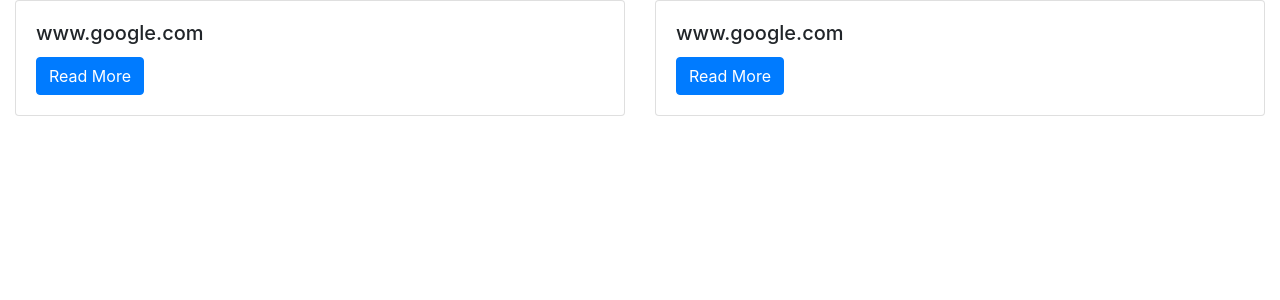
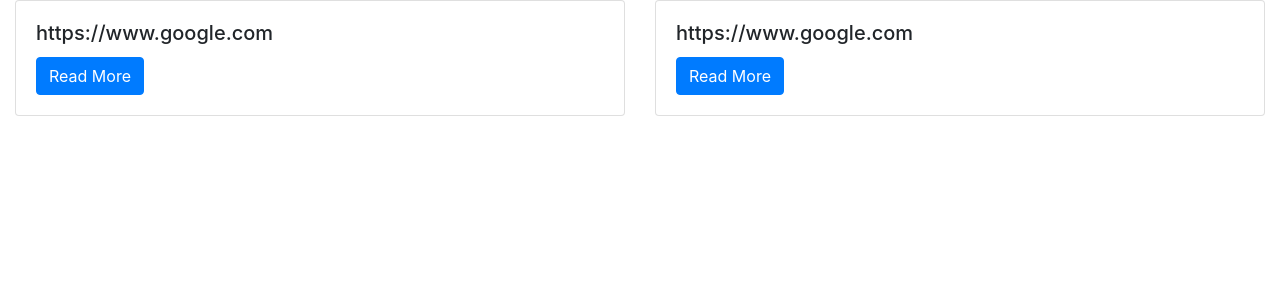
Before and after one commit to TestOrgLeonB/testorgleonb.github.io, a Jekyll site: the page built from README.md, in a window 1280 px wide. Shown: the top 300 px of the page. Built offline with Jekyll 4.4.1, drawn with Linux system fonts in a browser that asks for light colours; our own code applies the rules of GitHub Pages for plain Markdown files.

Commit message:
messaggee

```diff
--- a/_data/projects.yaml
+++ b/_data/projects.yaml
@@ -1,6 +1,8 @@
 TestRep1:
-  url: www.google.com
+  url: https://www.google.com
+  icon: android
   title: Subproject TestRep1
 TestRep2:
-  url: www.google.com
+  url: https://www.google.com
+  icon: at
   title: Subproject TestRep2
--- a/_layouts/default.html
+++ b/_layouts/default.html
@@ -21,6 +21,7 @@
                                                 <div class="card" style="width: 18rem;">
                                                     <div class="card-body">
                                                         <h5 class="card-title">{{ subproject.url }}</h5>
+                                                        <i class="{{subproject.icon}}"></i>
                                                         <a href="{{ subproject.url }}" class="btn btn-primary">Read More</a>
                                                     </div>
                                                 </div>
```
